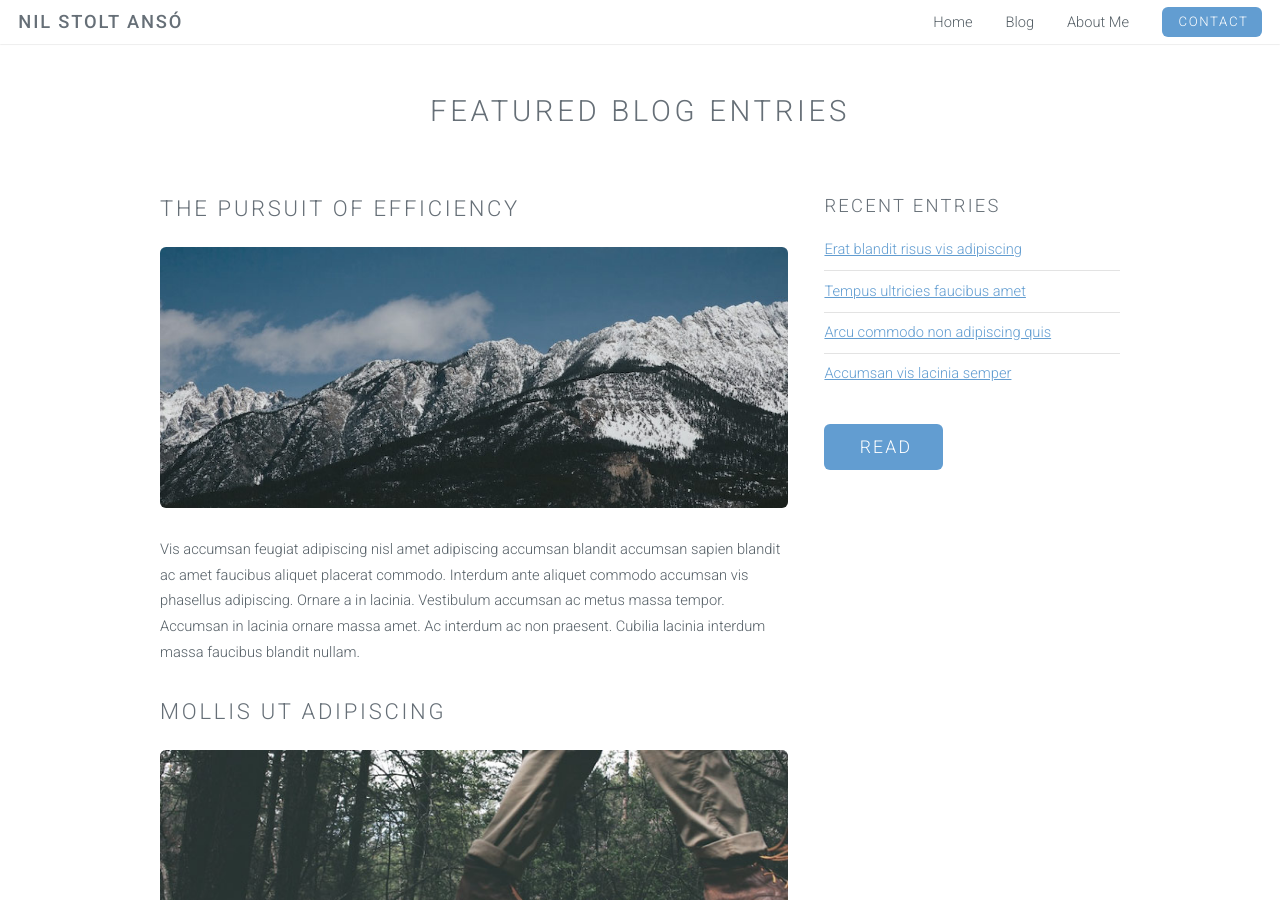
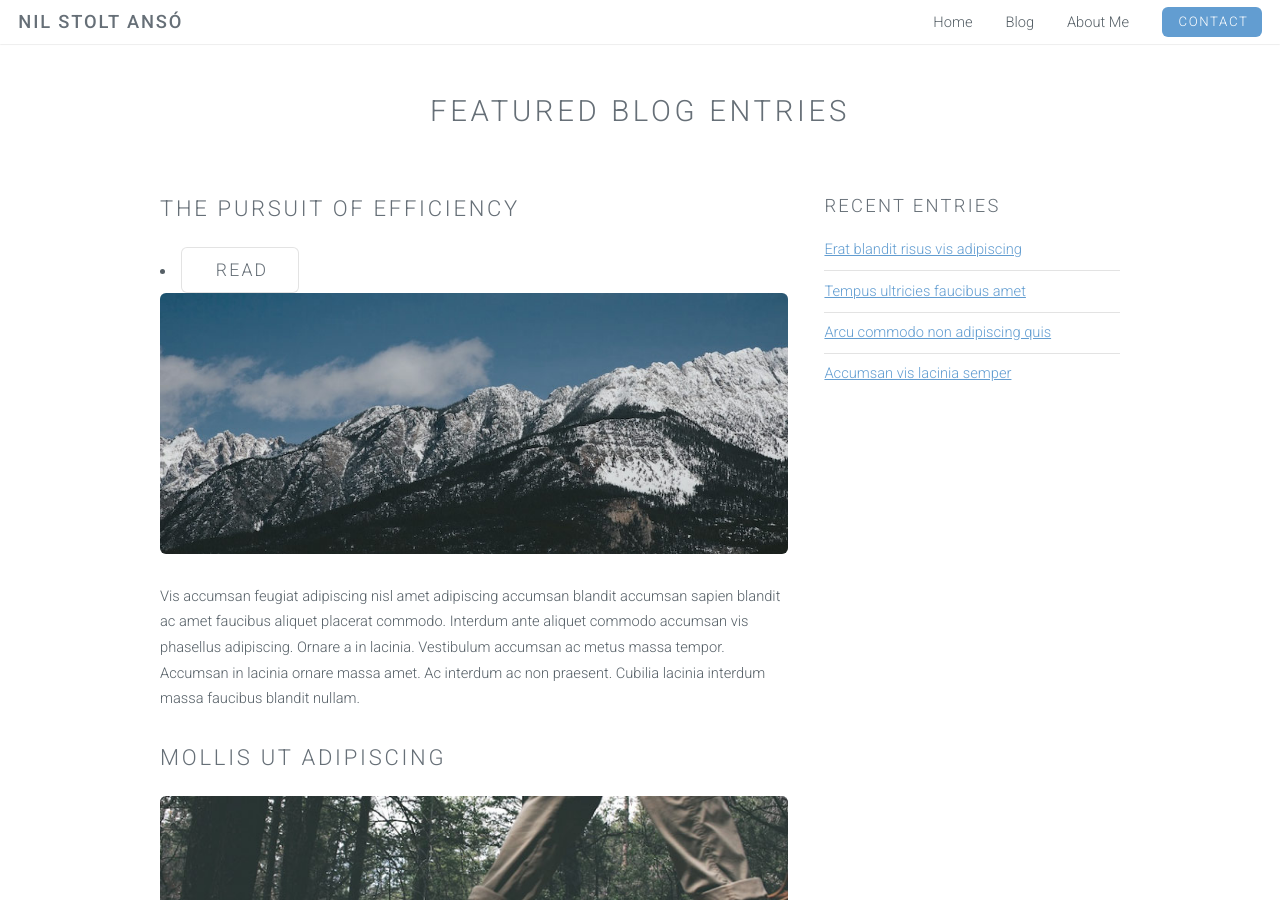
Before and after one commit to NILOIDE/NILOIDE.github.io, a Jekyll site: the page built from index.html, in a window 1280 px wide and 900 px high, scrolled down 526 px. Built offline with Jekyll 4.4.1, drawn with Linux system fonts in a browser that asks for light colours.

Commit message:
tried new buttons

```diff
--- a/index.html
+++ b/index.html
@@ -13,6 +13,7 @@
 						<div class="8u">
 							<section>
 								<h2>The pursuit of efficiency</h2>
+								<li><a href="#elements" class="button big alt">Read</a></li>
 								<a href="#" class="image fit"><img src="images/pic03.jpg" alt="" /></a>
 								<p>Vis accumsan feugiat adipiscing nisl amet adipiscing accumsan blandit accumsan sapien blandit ac amet faucibus aliquet placerat commodo. Interdum ante aliquet commodo accumsan vis phasellus adipiscing. Ornare a in lacinia. Vestibulum accumsan ac metus massa tempor. Accumsan in lacinia ornare massa amet. Ac interdum ac non praesent. Cubilia lacinia interdum massa faucibus blandit nullam.</p>
 							</section>
@@ -26,11 +27,6 @@
 									<li><a href="#">Arcu commodo non adipiscing quis</a></li>
 									<li><a href="#">Accumsan vis lacinia semper</a></li>
 								</ul>
-							</section>
-							<section>
-								<ul class="actions">
-				                    <li><a href="#" class="button big special">Read</a></li>
-				                </ul>
 							</section>
 						</div>
 
```
